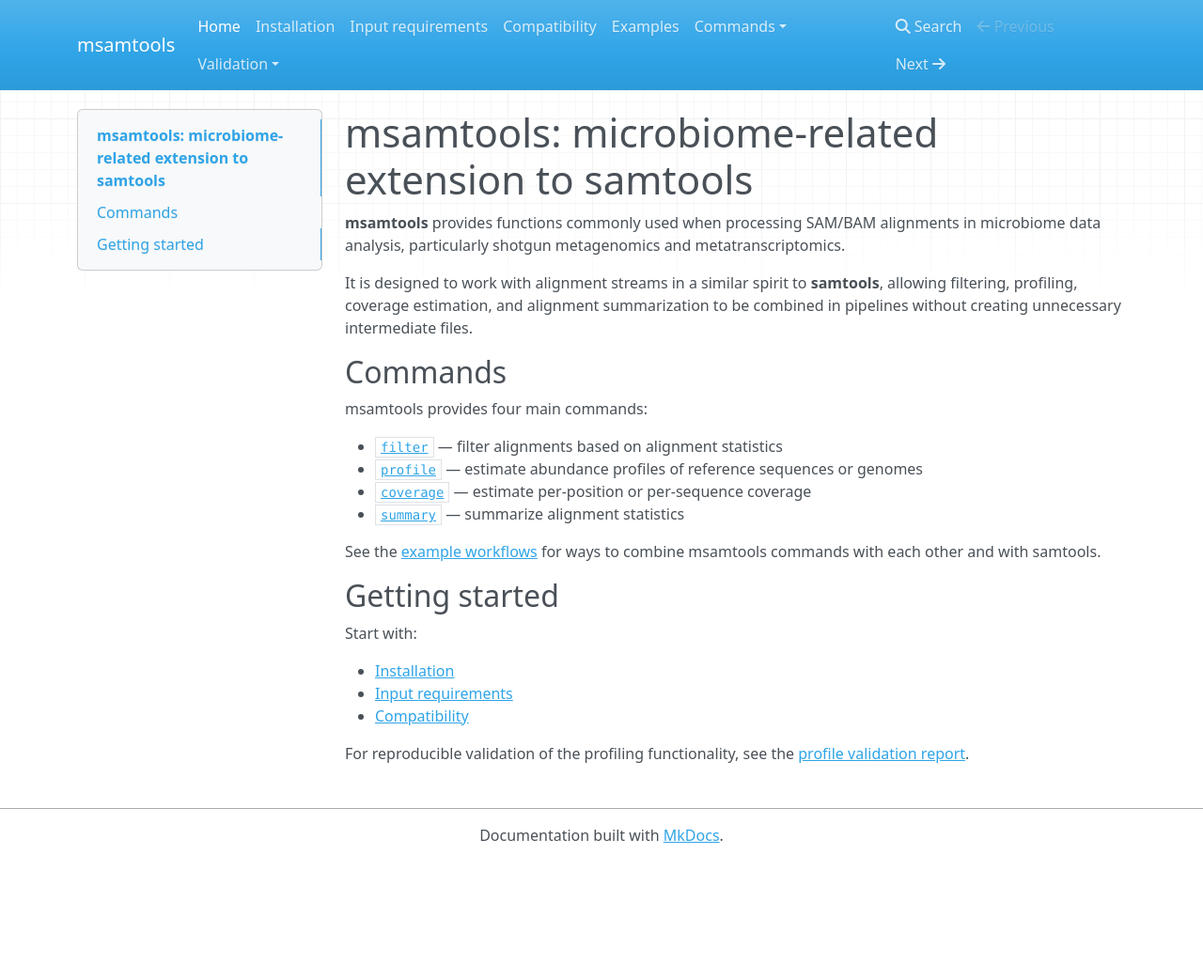
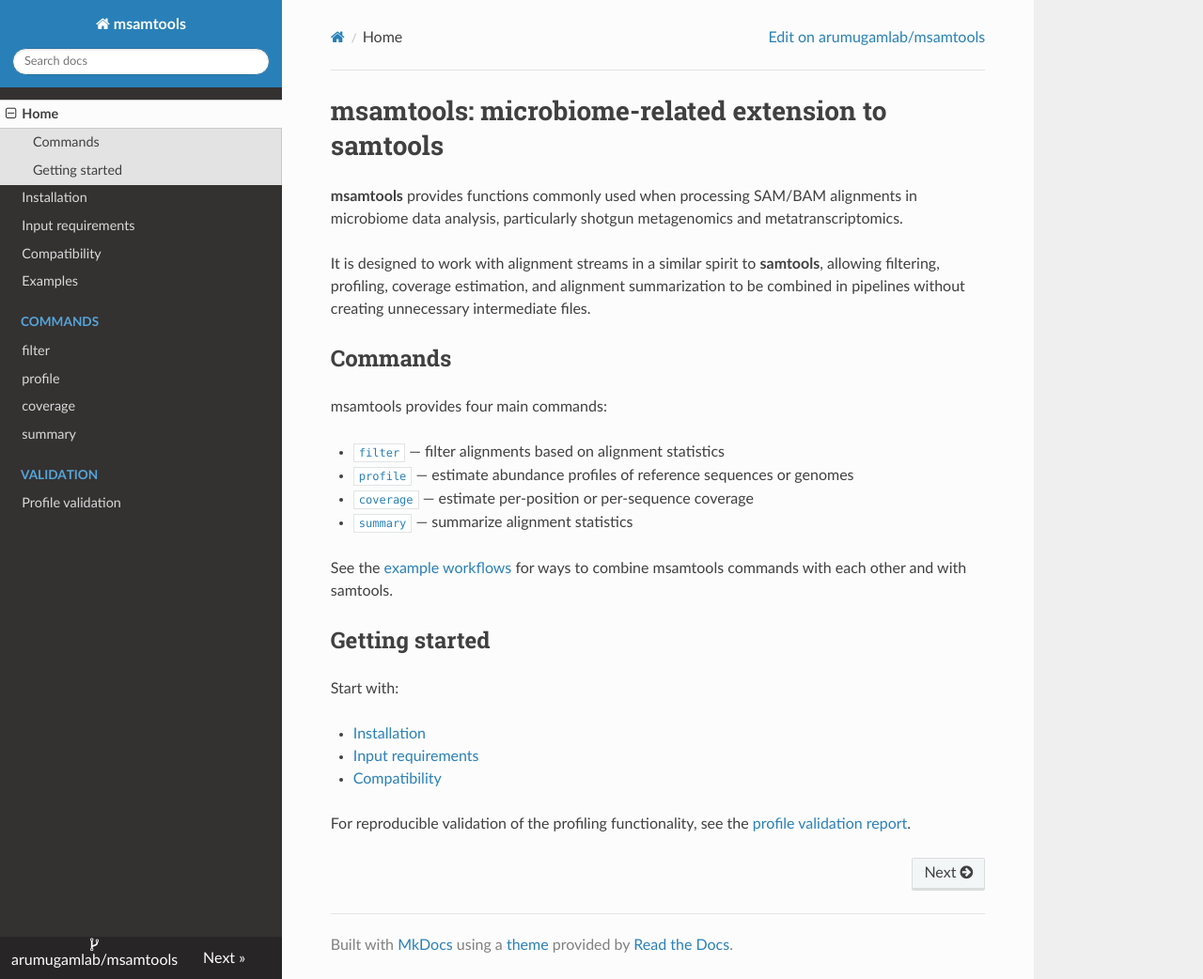
Before and after one commit to arumugamlab/msamtools, an MkDocs documentation site: the page built from docs/index.md, in a window 1280 px wide and 1042 px high. Shown: the whole window at 94% size. Built offline with MkDocs 1.6.1, drawn with Linux system fonts in a browser that asks for light colours; nearby versions of some CDN libraries.

Commit message:
docs: configure MkDocs site theme and repository link

```diff
--- a/mkdocs.yml
+++ b/mkdocs.yml
@@ -1,5 +1,10 @@
 site_name: msamtools
 site_description: Microbiome-related extension to samtools
+repo_url: https://github.com/arumugamlab/msamtools
+repo_name: arumugamlab/msamtools
+
+theme:
+  name: readthedocs
 
 nav:
   - Home: index.md
```
